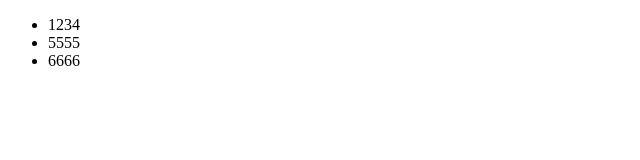
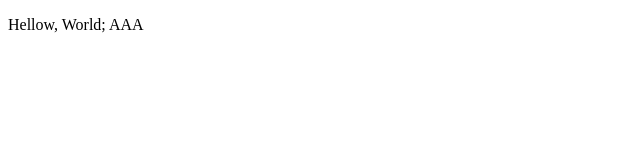
Before and after one commit to iinoriaki/Traning, a plain HTML site: page Step1/index.html in a window 1280 px wide. Shown: the whole page, without its empty margins (0-640 px from the left). Drawn offline with Linux system fonts and the light colour scheme.

Commit message:
first commit

```diff
--- a/index.html
+++ b/Step1/index.html
@@ -4,15 +4,11 @@
     <meta charset="UTF-8">
     <meta http-equiv="X-UA-Compatible" content="IE=edge">
     <meta name="viewport" content="width=device-width, initial-scale=1.0">
-    <title>Document</title>
+    <title>My first HTML</title>
 </head>
 <body>
     <header>
-        <Ul>
-            <li>1234</li>
-            <li>5555</li>
-            <li>6666</li>
-        </Ul>
+        <p>Hellow, World; AAA</p>
     </header>
 </body>
 </html>
```
